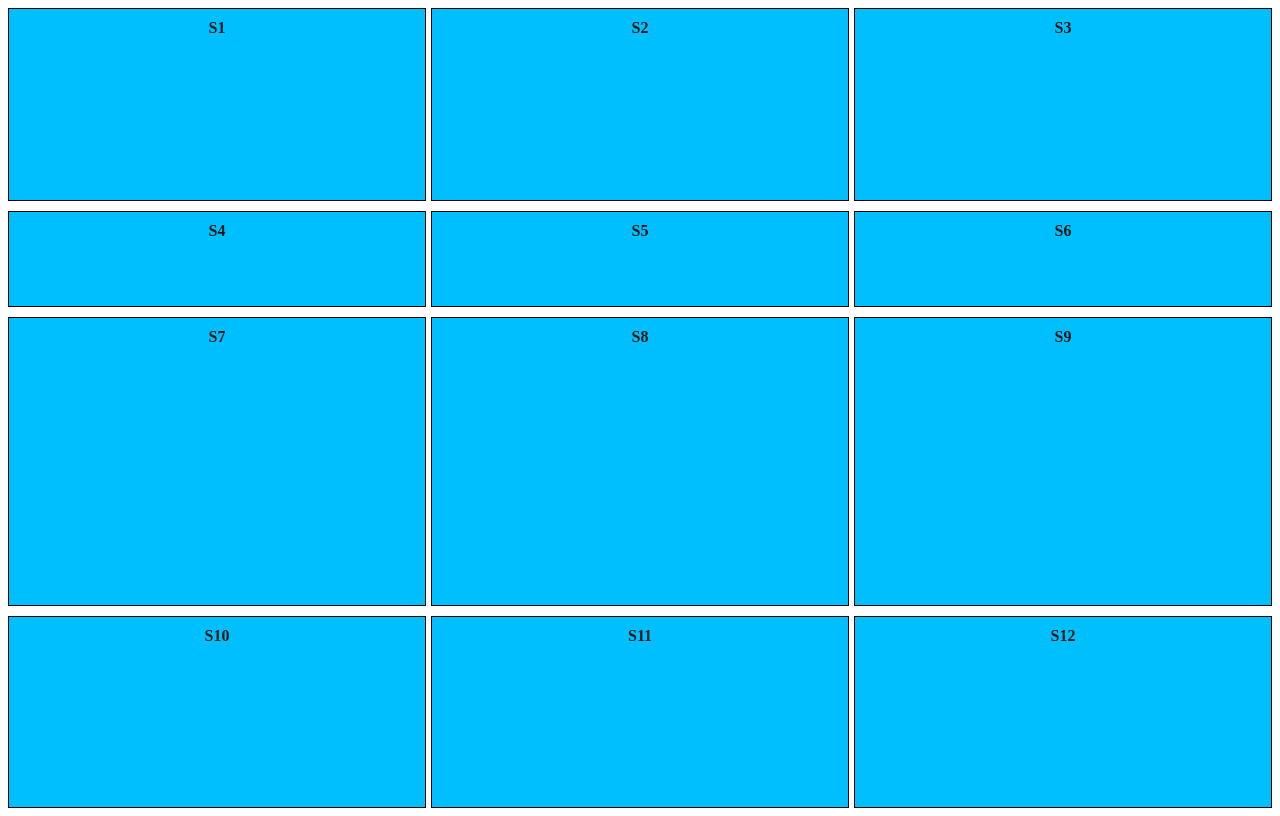
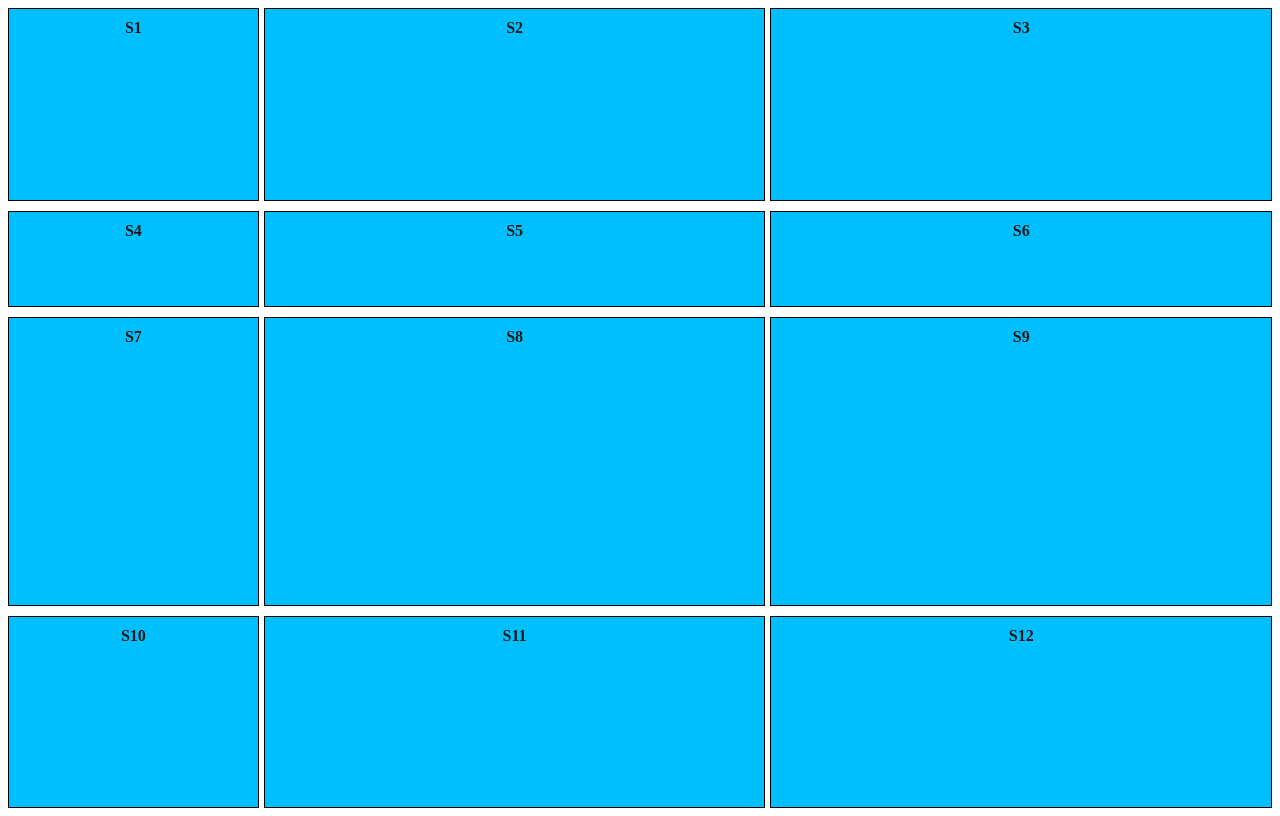
Before and after one commit to JuanDuran85/ejemplo_grid_css, a plain HTML site: page Ejemplo1/index.html in a window 1280 px wide. Drawn offline with Linux system fonts and the light colour scheme.

Commit message:
arreglos al css

```diff
--- a/Ejemplo1/style.css
+++ b/Ejemplo1/style.css
@@ -1,6 +1,6 @@
 .container {
     display: grid;
-    grid-template-columns: repeat(3,2fr);
+    grid-template-columns: 1fr repeat(2,2fr);
     /* grid-gap: 10px; */
     row-gap: 10px;
     column-gap: 5px;
```
